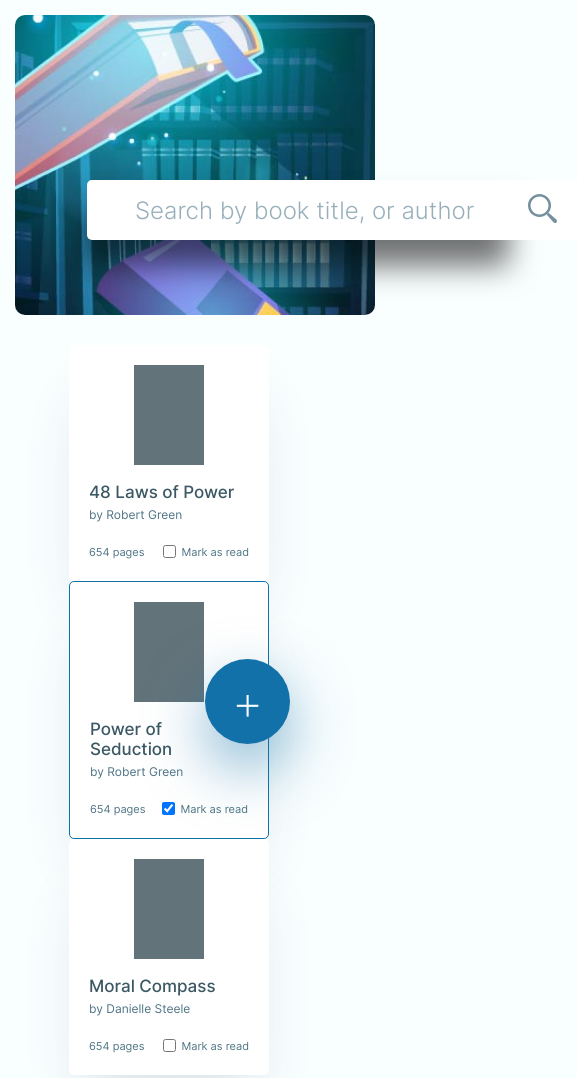
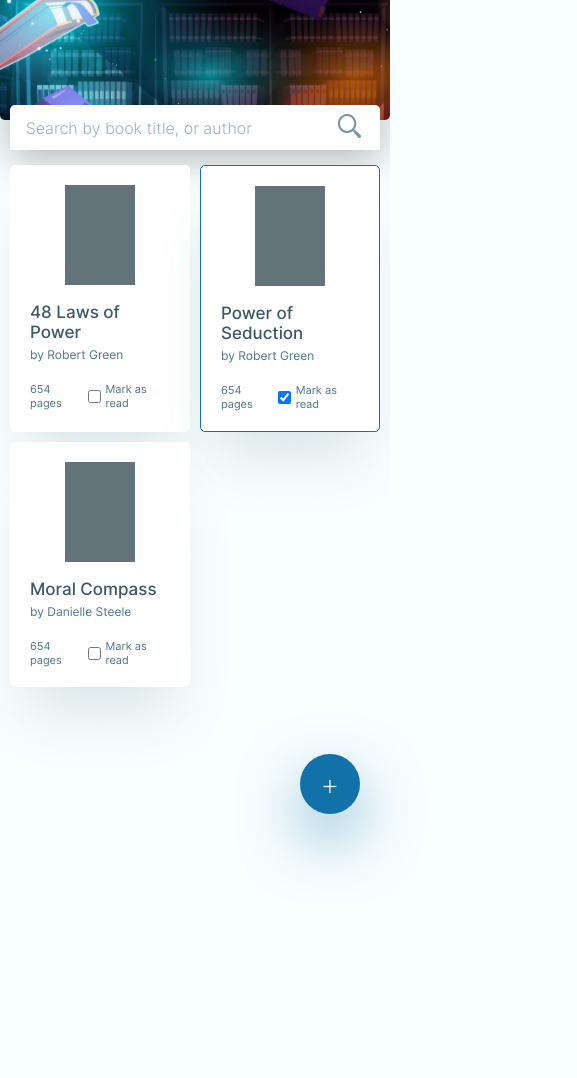
Before and after one commit to josiah360/book-library-app, a plain HTML site: page index.html in a window 390 px wide. Shown: the top 1078 px of the page, 577 px wide, since content can reach past the window. After the commit the page ends 844 px from the top, so only its background shows below. Drawn offline with Linux system fonts and the light colour scheme.

Commit message:
Implement responsiveness

```diff
--- a/styles.css
+++ b/styles.css
@@ -45,6 +45,7 @@ header form {
     align-items: center;
     width: 60%;
     margin-top: 9em;
+    box-shadow: 0 26px 30px rgba(0, 0, 0, 0.555);
 }
 
 input[type='search'] {
@@ -58,7 +59,7 @@ input[type='search'] {
     font-family: 'Inter';
     font-weight: 300;
     color: #63737a;
-    box-shadow: 0 26px 30px rgba(0, 0, 0, 0.555);
+
 }
 
 input[type='search']::placeholder{
@@ -84,16 +85,20 @@ main {
     padding-top: 3em;
 }
 
-main ul {
+.book-shelf {
     padding: 0;
     margin: 0;
     list-style-type: none;
     width: 70%;
+    max-width: 900px;
     margin: 0 auto;
+    display: grid;
+    grid-template-columns: repeat(auto-fill, minmax(200px, 1fr));
+    grid-gap: 15px;
 }
 
 .book {
-    width: 200px;
+    /* width: 200px; */
     padding: 2em;
     position: relative;
     background-color: white;
@@ -286,5 +291,123 @@ label[for='pages'] {
 }
 
 .readMark {
-    border: 1px solid rgb(17, 113, 168);
+    border: 1px solid #1171a8;
 }
+
+
+/* --------- MEDIA QUERIES ------------- */
+
+
+
+
+@media only screen and (max-width: 1024px) {
+    .book-shelf {
+        width: 80%;
+    }
+
+    .add-book {
+        /* width: 60px;
+        height: 60px; */
+        right: 30px;
+        bottom: 30px;
+        /* font-size: 3em; */
+    }
+}
+
+@media only screen and (max-width: 769px) {
+    .book-shelf {
+        width: 100%;
+    }
+
+    .add-book {
+        width: 60px;
+        height: 60px;
+        right: 20px;
+        bottom: 30px;
+        font-size: 3em;
+    }
+
+}
+
+@media only screen and (max-width: 568px) {
+    .book-shelf {
+        width: 100%;
+    }
+
+    header form {
+        width: 95%;
+        padding-top: 5em;
+    }
+
+    .main-header {
+        height: 170px;
+        margin-bottom: 1.5em;
+    }
+}
+
+@media only screen and (max-width: 481px) {
+    .book-shelf {
+        width: 100%;
+    }
+
+    header form {
+
+        padding-top: 2.5em;
+    }
+
+    .add-book {
+        width: 60px;
+        height: 60px;
+        right: 30px;
+        bottom: 30px;
+        font-size: 3em;
+    }
+}
+
+@media only screen and (max-width: 414px) {
+    body {
+        padding: 0;
+    }
+
+    main {
+        padding-left: 1em;
+        padding-right: 1em;
+    }
+
+    .main-header {
+        height: 120px;
+        border-radius: 0 0 5px 5px;
+    }
+
+    header form {
+        width: 95%;
+        margin-top: 11em;
+        box-shadow: 0 8px 40px rgba(0, 0, 0, 0.3);
+    }
+
+    input[type='search'] {
+        flex: 1 0 auto;
+        height: 45px;
+        padding-left: 1em;
+        font-size: 16px;
+    }
+
+    input[type='search']::placeholder{
+        font-size: 16px;
+    }
+
+    .search-form button {
+        height: 45px;
+        border-radius: 0 5px 5px 0;
+    }
+
+    button img {
+        padding: 0 1em;
+        width: 50px;
+    }
+
+    .book-shelf {
+        grid-template-columns: repeat(auto-fill, minmax(150px, 1fr));
+        grid-gap: 10px;
+    }
+}
```
